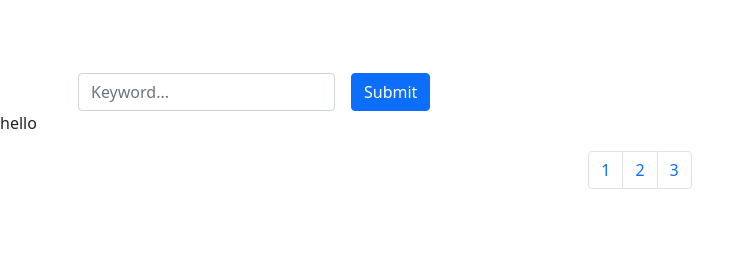
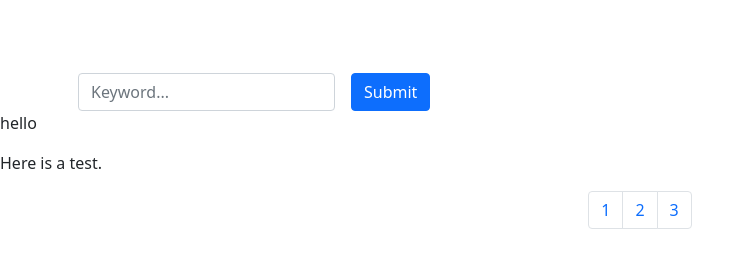
Before and after one commit to PeggyYou/git-demo, a plain HTML site: page index.html in a window 1280 px wide. Shown: the part 63-330 px from the top of the page, without its empty margins (0-754 px from the left). Drawn offline with nearby package versions, Linux system fonts and the light colour scheme; no server answers.

Commit message:
新增一段描述(測試句子)

```diff
--- a/index.html
+++ b/index.html
@@ -53,6 +53,7 @@
       </div>
     </div>
     <p>hello</p>
+    <p>Here is a test.</p>
   </div>
 
   <!-- 底部分頁 -->
```
